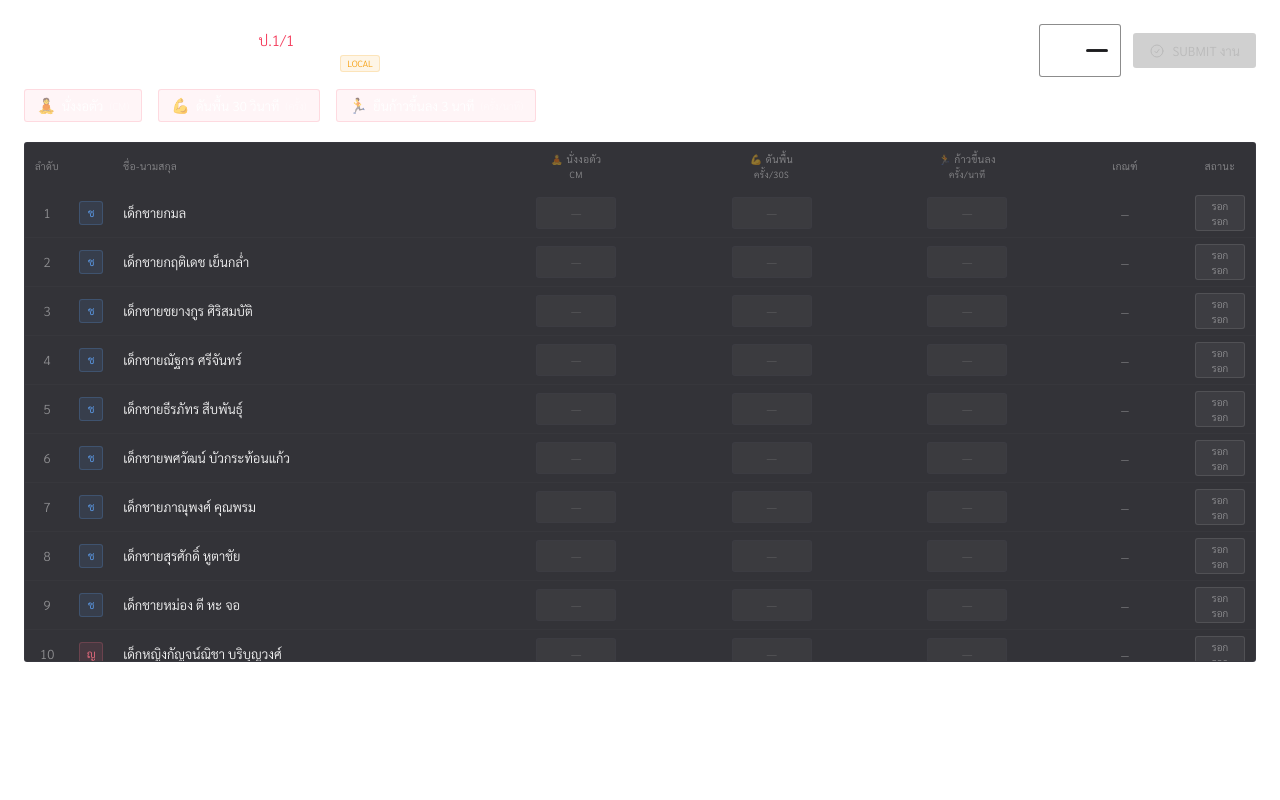
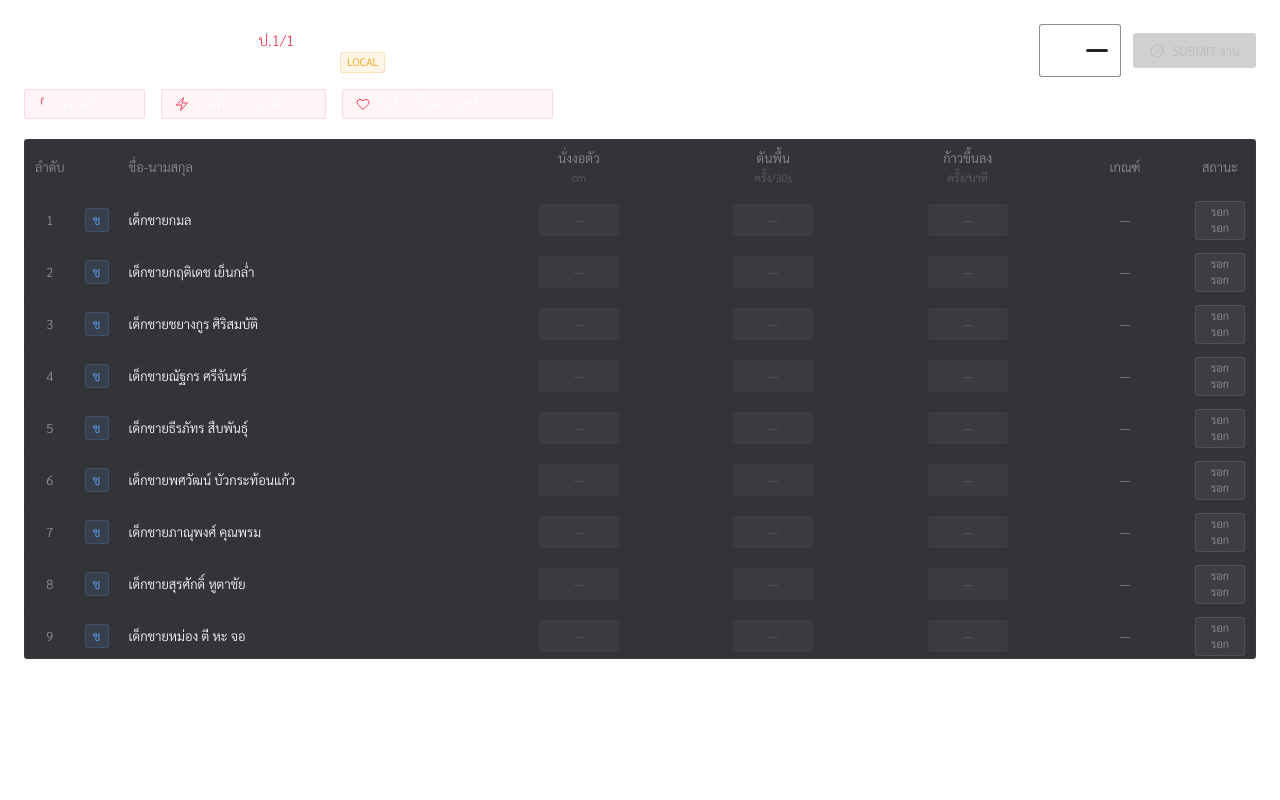
Before and after one commit to apaiso1978-debug/idlpms-hud, a website: page pages/fitness_input.html in a window 1280 px wide. Drawn offline with nearby package versions, Linux system fonts and the light colour scheme.

Commit message:
fix: Fitness UI Iron Rule violations (icons, font-sizes, weights)

```diff
--- a/pages/fitness_input.html
+++ b/pages/fitness_input.html
@@ -18,10 +18,8 @@
         }
 
         .student-table th {
-            font-size: 10px;
-            font-weight: 700;
-            text-transform: uppercase;
-            letter-spacing: 0.05em;
+            font-size: 13px;
+            font-weight: 300;
             color: var(--vs-text-muted);
             padding: 8px 10px;
             text-align: left;
@@ -85,9 +83,8 @@
             gap: 4px;
             padding: 2px 8px;
             border-radius: var(--vs-radius);
-            font-size: 10px;
+            font-size: 11px;
             font-weight: 300;
-            text-transform: uppercase;
         }
 
         .status-badge.complete {
@@ -108,9 +105,8 @@
             gap: 3px;
             padding: 1px 6px;
             border-radius: var(--vs-radius);
-            font-size: 9px;
+            font-size: 11px;
             font-weight: 300;
-            text-transform: uppercase;
         }
 
         .cloud-badge.synced {
@@ -132,7 +128,7 @@
             display: inline-flex;
             align-items: center;
             justify-content: center;
-            font-size: 11px;
+            font-size: 13px;
             font-weight: 300;
         }
 
@@ -201,7 +197,7 @@
                 </div>
                 <!-- Submit -->
                 <button id="btn-submit" onclick="submitResults()" disabled
-                    class="flex items-center gap-2 px-4 py-2 rounded-[3px] text-[13px] font-bold transition-all disabled:opacity-30 disabled:grayscale"
+                    class="flex items-center gap-2 px-4 py-2 rounded-[3px] text-[13px] font-light transition-all disabled:opacity-30 disabled:grayscale"
                     style="background: var(--sj-pe); color: var(--vs-bg-deep);">
                     <i class="icon i-check-circle h-4 w-4"></i>
                     SUBMIT งาน
@@ -213,21 +209,21 @@
         <div class="flex items-center gap-4 flex-wrap">
             <div
                 class="flex items-center gap-1.5 px-3 py-1 rounded-[var(--vs-radius)] border border-[rgba(var(--sj-pe-rgb),0.15)] bg-[rgba(var(--sj-pe-rgb),0.05)]">
-                <span class="text-[15px]">🧘</span>
+                <i class="icon i-hand-raised h-4 w-4" style="color:var(--sj-pe);"></i>
                 <span class="text-[13px] font-light text-[var(--vs-text-title)]">นั่งงอตัว</span>
-                <span class="text-[10px] text-[var(--vs-text-muted)] uppercase">(cm)</span>
+                <span class="text-[13px] text-[var(--vs-text-muted)]">(cm)</span>
             </div>
             <div
                 class="flex items-center gap-1.5 px-3 py-1 rounded-[var(--vs-radius)] border border-[rgba(var(--sj-pe-rgb),0.15)] bg-[rgba(var(--sj-pe-rgb),0.05)]">
-                <span class="text-[15px]">💪</span>
+                <i class="icon i-bolt h-4 w-4" style="color:var(--sj-pe);"></i>
                 <span class="text-[13px] font-light text-[var(--vs-text-title)]">ดันพื้น 30 วินาที</span>
-                <span class="text-[10px] text-[var(--vs-text-muted)] uppercase">(ครั้ง)</span>
+                <span class="text-[13px] text-[var(--vs-text-muted)]">(ครั้ง)</span>
             </div>
             <div
                 class="flex items-center gap-1.5 px-3 py-1 rounded-[var(--vs-radius)] border border-[rgba(var(--sj-pe-rgb),0.15)] bg-[rgba(var(--sj-pe-rgb),0.05)]">
-                <span class="text-[15px]">🏃</span>
+                <i class="icon i-heart h-4 w-4" style="color:var(--sj-pe);"></i>
                 <span class="text-[13px] font-light text-[var(--vs-text-title)]">ยืนก้าวขึ้นลง 3 นาที</span>
-                <span class="text-[10px] text-[var(--vs-text-muted)] uppercase">(ครั้ง/นาที)</span>
+                <span class="text-[13px] text-[var(--vs-text-muted)]">(ครั้ง/นาที)</span>
             </div>
         </div>
     </div>
@@ -242,10 +238,13 @@
                     <th style="width:40px;">ลำดับ</th>
                     <th style="width:28px;"></th>
                     <th>ชื่อ-นามสกุล</th>
-                    <th class="center">🧘 นั่งงอตัว<br><span style="font-weight:300; font-size:9px;">cm</span></th>
-                    <th class="center">💪 ดันพื้น<br><span style="font-weight:300; font-size:9px;">ครั้ง/30s</span>
+                    <th class="center">นั่งงอตัว<br><span
+                            style="font-weight:300; font-size:11px; opacity:0.5;">cm</span></th>
+                    <th class="center">ดันพื้น<br><span
+                            style="font-weight:300; font-size:11px; opacity:0.5;">ครั้ง/30s</span>
                     </th>
-                    <th class="center">🏃 ก้าวขึ้นลง<br><span style="font-weight:300; font-size:9px;">ครั้ง/นาที</span>
+                    <th class="center">ก้าวขึ้นลง<br><span
+                            style="font-weight:300; font-size:11px; opacity:0.5;">ครั้ง/นาที</span>
                     </th>
                     <th class="center" style="width:120px;">เกณฑ์</th>
                     <th class="center" style="width:70px;">สถานะ</th>
@@ -325,7 +324,7 @@
                     <tr>
                         <td colspan="7" class="text-center py-8 text-[var(--vs-text-muted)]">
                             <p class="text-[13px]">ไม่พบนักเรียนในชั้น ${currentClassId}</p>
-                            <p class="text-[11px] mt-1 opacity-50">ตรวจสอบข้อมูลใน IDLPMS_DATA.users</p>
+                            <p class="text-[13px] mt-1 opacity-50">ตรวจสอบข้อมูลใน IDLPMS_DATA.users</p>
                         </td>
                     </tr>`;
                 return;
@@ -380,7 +379,7 @@
                             const grades = FitnessGrading.gradeAll(data, stu.age, stu.gender);
                             return grades.overall ? FitnessGrading.levelBadge(grades.overall.level) : '';
                         })()
-                        : '<span style="font-size:10px;color:var(--vs-text-muted);">—</span>'}
+                        : '<span style="font-size:13px;color:var(--vs-text-muted);">—</span>'}
                         </td>
                         <td class="text-center">
                             ${isComplete
@@ -462,7 +461,7 @@
             } else {
                 const gradeCell = document.getElementById(`grade_${studentId}`);
                 if (gradeCell) {
-                    gradeCell.innerHTML = '<span style="font-size:10px;color:var(--vs-text-muted);">—</span>';
+                    gradeCell.innerHTML = '<span style="font-size:13px;color:var(--vs-text-muted);">—</span>';
                 }
             }
 
@@ -491,7 +490,7 @@
             if (!el) return;
             if (synced) {
                 el.className = 'cloud-badge synced ml-2';
-                el.textContent = '☁ CLOUD SYNCED';
+                el.textContent = 'CLOUD SYNCED';
             } else {
                 el.className = 'cloud-badge local-only ml-2';
                 el.textContent = 'LOCAL';
```
Also changed, not shown: .agent/skills/post_deploy_test/SKILL.md (added), .agent/workflows/deploy.md (added).
